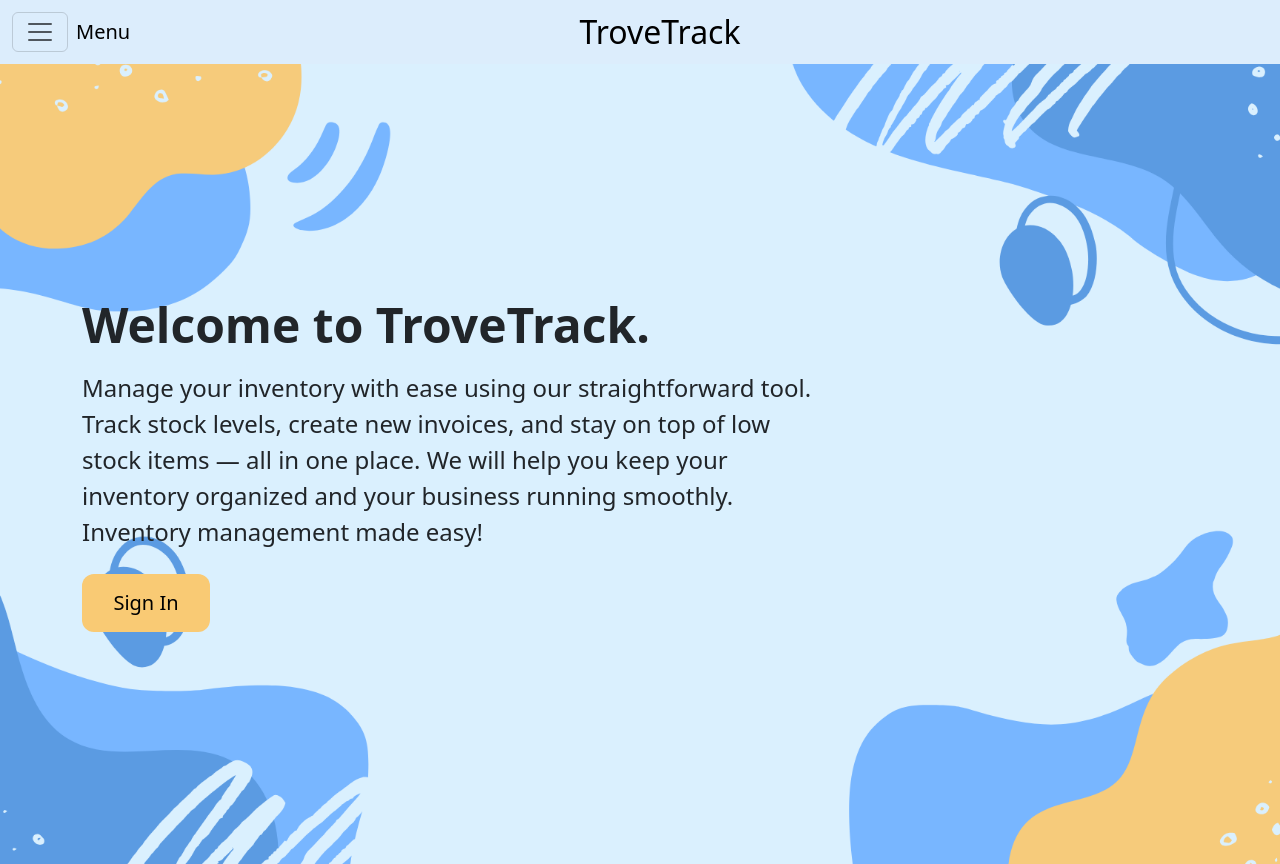
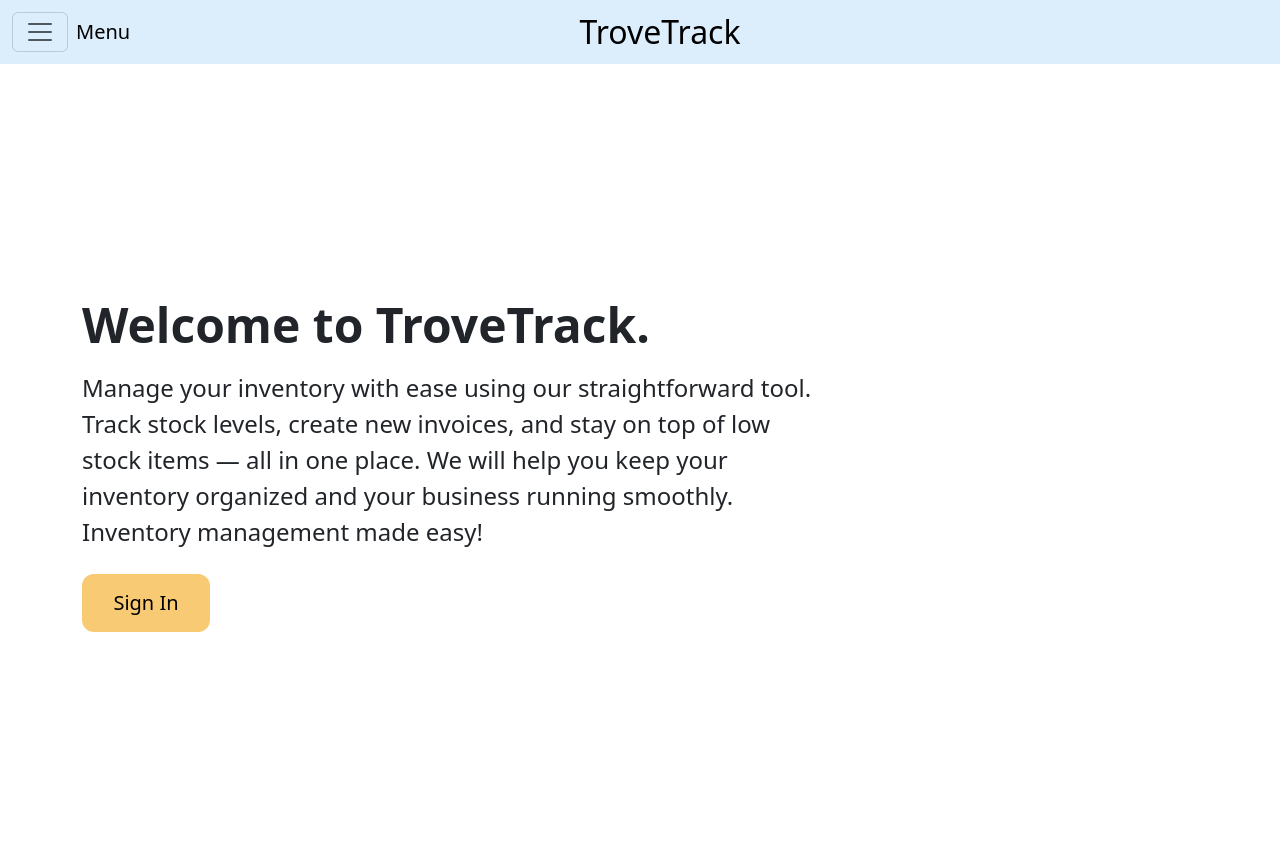
Before and after one commit to skyoon26/trove-track, a React (Vite) app in the folder trove-track-ui/: page / in a window 1280 px wide. Built offline with nearby package versions, Linux system fonts and the light colour scheme.

Commit message:
Update id to className and apply proper naming conventions in HomepageHero component

```diff
--- a/trove-track-ui/src/components/HomepageHero/HomepageHero.jsx
+++ b/trove-track-ui/src/components/HomepageHero/HomepageHero.jsx
@@ -2,7 +2,7 @@ import './homepage-hero.css';
 
 const HomepageHero = () => {
   return (
-    <div id="homepageHeroBackground" className="p-5">
+    <div className="p-5 homepage-hero-section">
       <div className="container homepage-hero-text">
         <h1 className="display-5 fw-bold">Welcome to TroveTrack.</h1>
         <h2></h2>
--- a/trove-track-ui/src/components/HomepageHero/homepage-hero.css
+++ b/trove-track-ui/src/components/HomepageHero/homepage-hero.css
@@ -1,19 +1,9 @@
-#homepageHeroBackground {
-  background-image: url(../../assets/images/background.png);
-  background-size: cover;
-  background-repeat: no-repeat;
-  background-attachment: fixed;
-  background-position: center;
+.homepage-hero-section {
   min-height: 100vh;
-  width: 100%;
   display: flex;
   justify-content: center;
   align-items: center;
 }
-
-/* .homepage-hero-text {
-  color: darkblue;
-} */
 
 .btn-navyblue {
   display: inline-block;
```
